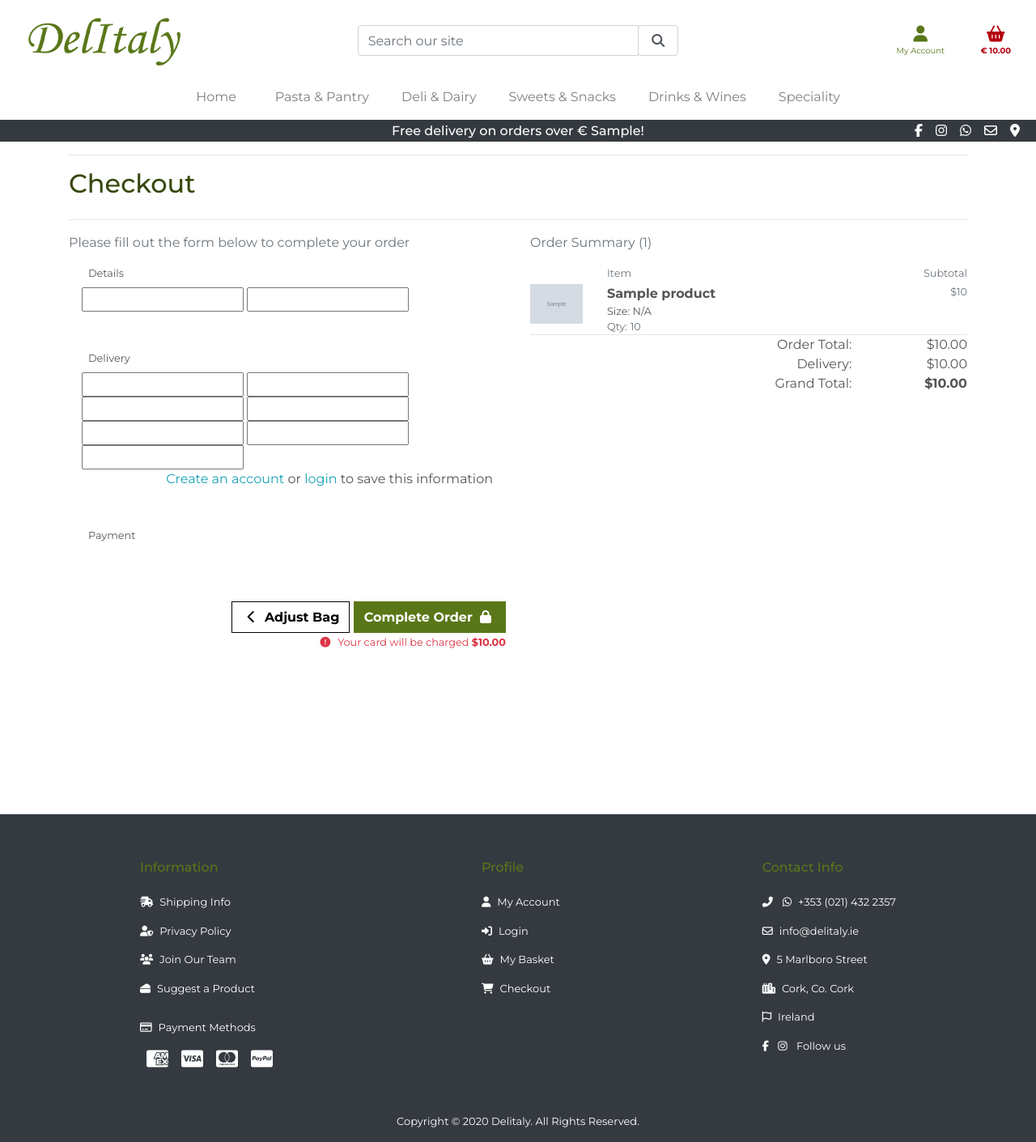
After one commit to Renato79/delitaly, a Django app: template checkout/templates/checkout/checkout.html in a window 1280 px wide. The commit adds this page. Shown: the whole page at 81% size. Run offline with Django 3.2, Linux system fonts and the light colour scheme; the template is opened without the code that fills it: most values are stand-ins (such as "Sample title", 1, 10 or a date in 2020); grey boxes marked "Sample" are stand-in pictures; form fields are guessed from the names that the template uses; some libraries are stand-ins or nearby versions.

Commit message:
added checkout views and templates

```diff
--- a/bag/templates/bag/bag.html
+++ b/bag/templates/bag/bag.html
@@ -104,7 +104,7 @@
                                     </span>
                                     <span class="text-uppercase">Shop</span>
                                 </a>
-                                <a href="" class="bagcheckout-btn">
+                                <a href="{% url 'checkout' %}" class="bagcheckout-btn">
                                     <span class="text-uppercase">Secure Checkout</span>
                                     <span class="icon">
                                         <i class="fas fa-lock"></i>
--- /dev/null
+++ b/checkout/templates/checkout/checkout.html
@@ -0,0 +1,137 @@
+{% extends "base.html" %}
+{% load static %}
+{% load bag_tools %}
+
+{% block extra_css %}
+    <link rel="stylesheet" href="{% static 'checkout/css/checkout.css' %}">
+{% endblock %}
+
+{% block page_header %}
+    <div class="container header-container">
+        <div class="row">
+            <div class="col"></div>
+        </div>
+    </div>
+{% endblock %}
+
+{% block content %}
+    <div class="overlay"></div>
+    <div class="container">
+        <div class="row">
+            <div class="col">
+                <hr>
+                <h2 class="logo-font mb-4">Checkout</h2>
+                <hr>
+            </div>
+        </div>
+
+        <div class="row">
+            <div class="col-12 col-lg-6 order-lg-last mb-5">
+                <p class="text-muted">Order Summary ({{ product_count }})</p>
+                <div class="row">
+                    <div class="col-7 offset-2">
+                        <p class="mb-1 mt-0 small text-muted">Item</p>
+                    </div>
+                    <div class="col-3 text-right">
+                        <p class="mb-1 mt-0 small text-muted">Subtotal</p>
+                    </div>
+                </div>
+                {% for item in bag_items %}
+                    <div class="row">
+                        <div class="col-2 mb-1">
+                            <a href="{% url 'product_detail' item.product.id %}">
+                                {% if item.product.image %}
+                                    <img class="w-100" src="{{ item.product.image.url }}" alt="{{ product.name }}">
+                                {% else %}
+                                    <img class="w-100" src="{{ MEDIA_URL }}noimage.png" alt="{{ product.name }}">
+                                {% endif %}
+                            </a>
+                        </div>
+                        <div class="col-7">
+                            <p class="my-0"><strong>{{ item.product.name }}</strong></p>
+                            <p class="my-0 small">Size: {% if item.product.has_sizes %}{{ item.size|upper }}{% else %}N/A{% endif %}</p>
+                            <p class="my-0 small text-muted">Qty: {{ item.quantity }}</p>
+                        </div>
+                        <div class="col-3 text-right">
+                            <p class="my-0 small text-muted">${{ item.product.price | calc_subtotal:item.quantity }}</p>
+                        </div>
+                    </div>
+                {% endfor %}
+                <hr class="my-0">
+                <div class="row text-black text-right">
+                    <div class="col-7 offset-2">
+                        <p class="my-0">Order Total:</p>
+                        <p class="my-0">Delivery:</p>
+                        <p class="my-0">Grand Total:</p>
+                    </div>
+                    <div class="col-3">
+                        <p class="my-0">${{ total | floatformat:2 }}</p>
+                        <p class="my-0">${{ delivery | floatformat:2 }}</p>
+                        <p class="my-0"><strong>${{ grand_total | floatformat:2 }}</strong></p>
+                    </div>
+                </div>
+            </div>
+            <div class="col-12 col-lg-6">
+                <p class="text-muted">Please fill out the form below to complete your order</p>
+                <form action="{% url 'checkout' %}" method="POST" id="payment-form">
+                    {% csrf_token %}
+                    <fieldset class="rounded px-3 mb-5">
+                        <legend class="fieldset-label small text-black px-2 w-auto">Details</legend>
+                        {{ order_form.full_name | as_crispy_field }}
+                        {{ order_form.email | as_crispy_field }}
+                    </fieldset>
+                    <fieldset class="rounded px-3 mb-5">
+                        <legend class="fieldset-label small text-black px-2 w-auto">Delivery</legend>
+                        {{ order_form.phone_number | as_crispy_field }}
+                        {{ order_form.country | as_crispy_field }}
+                        {{ order_form.postcode | as_crispy_field }}
+                        {{ order_form.town_or_city | as_crispy_field }}
+                        {{ order_form.street_address1 | as_crispy_field }}
+                        {{ order_form.street_address2 | as_crispy_field }}
+                        {{ order_form.county | as_crispy_field }}
+                        <div class="form-check form-check-inline float-right mr-0">
+							{% if user.is_authenticated %}
+								<label class="form-check-label" for="id-save-info">Save this delivery information to my profile</label>
+                                <input class="form-check-input ml-2 mr-0" type="checkbox" id="id-save-info" name="save-info" checked>
+							{% else %}
+								<label class="form-check-label" for="id-save-info">
+                                    <a class="text-info" href="{% url 'account_signup' %}">Create an account</a> or
+                                    <a class="text-info" href="{% url 'account_login' %}">login</a> to save this information
+                                </label>
+							{% endif %}
+						</div>
+                    </fieldset>
+                    <fieldset class="px-3">
+                        <legend class="fieldset-label small text-black px-2 w-auto">Payment</legend>
+                        <!-- A Stripe card element will go here -->
+                        <div class="mb-3" id="card-element"></div>
+
+                        <!-- Used to display form errors -->
+                        <div class="mb-3 text-danger" id="card-errors" role="alert"></div>
+                    </fieldset>
+
+                    <div class="submit-button text-right mt-5 mb-2">
+						<a href="{% url 'view_bag' %}" class="btn btn-outline-black rounded-0">
+							<span class="icon">
+								<i class="fas fa-chevron-left"></i>
+							</span>
+							<span class="font-weight-bold">Adjust Bag</span>
+						</a>
+						<button id="submit-button" class="btn btn-black rounded-0">
+							<span class="font-weight-bold">Complete Order</span>
+							<span class="icon">
+								<i class="fas fa-lock"></i>
+							</span>
+						</button>
+						<p class="small text-danger my-0">
+							<span class="icon">
+								<i class="fas fa-exclamation-circle"></i>
+							</span>
+							<span>Your card will be charged <strong>${{ grand_total|floatformat:2 }}</strong></span>
+						</p>
+					</div>
+                </form>
+            </div>
+        </div>
+    </div>
+{% endblock %}
--- /dev/null
+++ b/checkout/urls.py
@@ -0,0 +1,6 @@
+from django.urls import path
+from . import views
+
+urlpatterns = [
+    path('', views.checkout, name='checkout')
+]
--- a/delitaly/urls.py
+++ b/delitaly/urls.py
@@ -9,4 +9,5 @@ urlpatterns = [
     path('', include('home.urls')),
     path('products/', include('products.urls')),
     path('bag/', include('bag.urls')),
+    path('checkout/', include('checkout.urls')),
 ] + static(settings.MEDIA_URL, document_root=settings.MEDIA_ROOT)
--- a/requirements.txt
+++ b/requirements.txt
@@ -9,6 +9,7 @@ defusedxml==0.6.0
 dj-database-url==0.5.0
 Django==3.0.8
 django-allauth==0.42.0
+django-crispy-forms==1.9.2
 dnspython==1.16.0
 Flask==1.1.2
 Flask-PyMongo==2.3.0
@@ -23,6 +24,7 @@ mccabe==0.6.1
 more-itertools==8.4.0
 oauthlib==3.1.0
 packaging==20.4
+Pillow==7.2.0
 pluggy==0.13.1
 psycopg2-binary==2.8.5
 py==1.9.0
--- a/templates/base.html
+++ b/templates/base.html
@@ -207,7 +207,6 @@
         </div>
         <div class="text-center">
             <p>Copyright © 2020 Delitaly. All Rights Reserved.</p>
-            <p>Powered by webapp.ie</p>
         </div>
     </footer>
 
```
Also changed, not shown: checkout/views.py (+18 -2 lines), delitaly/settings.py (+8 -0 lines), checkout/static/checkout/css/checkout.css (added).
